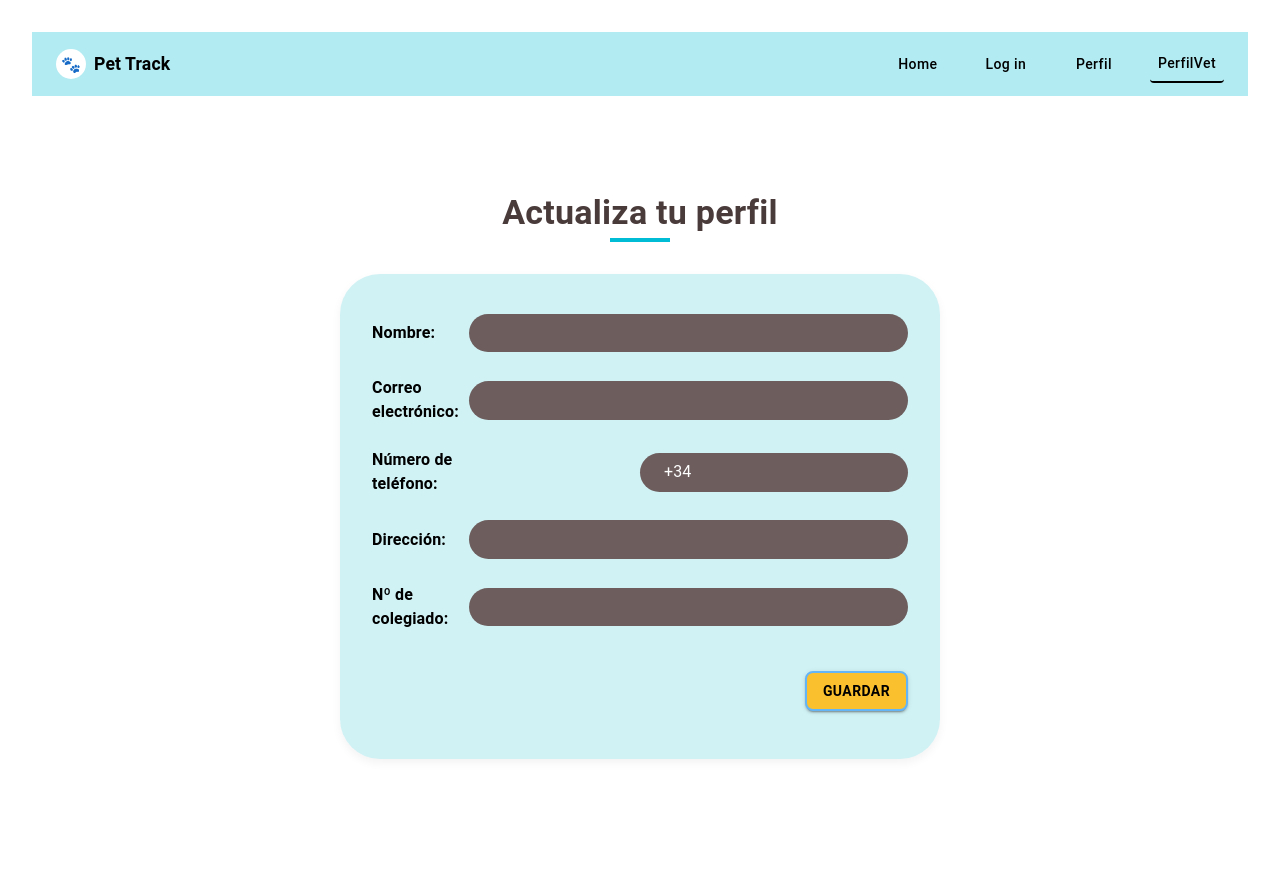
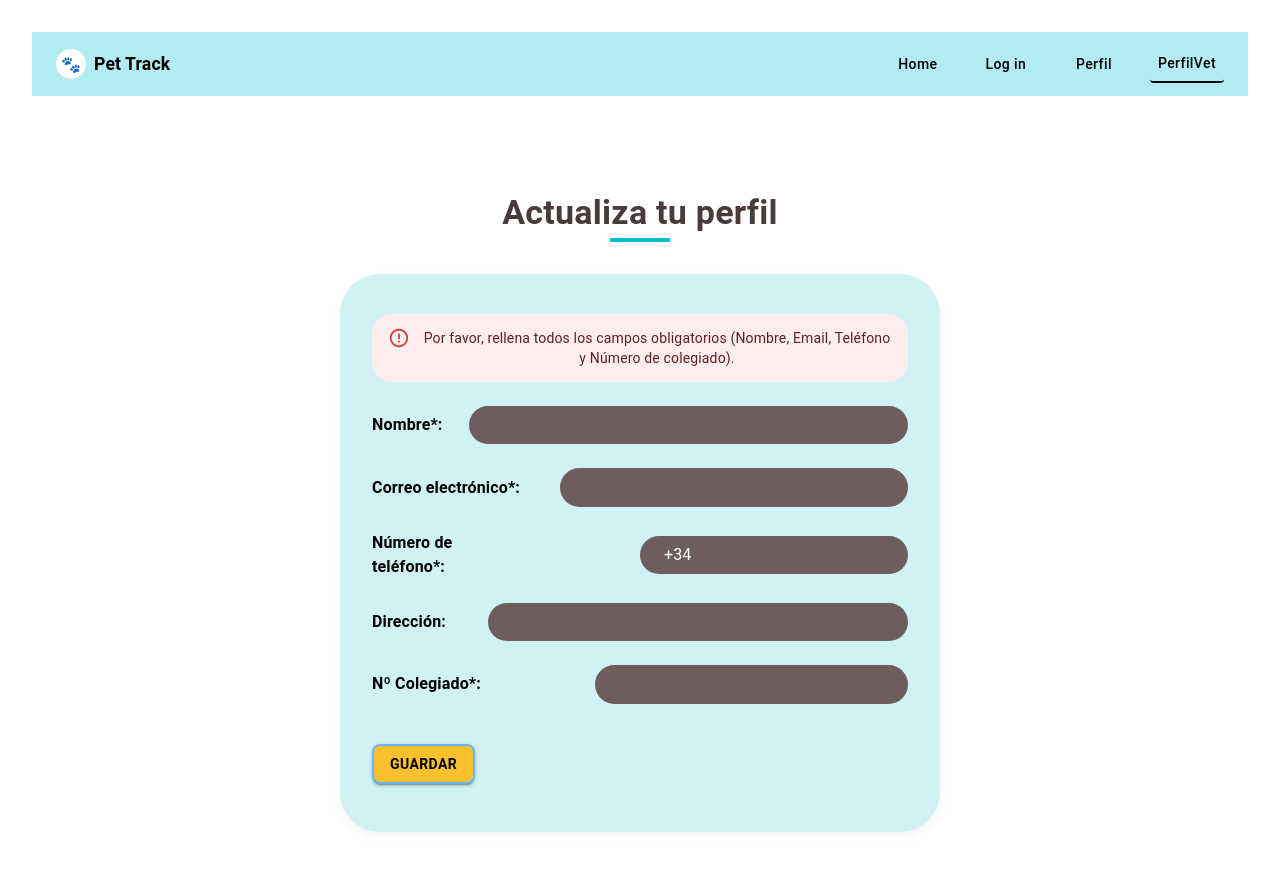
Before and after one commit to ElisaPea/pet-track, a React (Vite) app: page /AccountSettingsVet in a window 1280 px wide. Both pictures are taken after a click on the button "GUARDAR". Shown: the top 870 px of the page. Built offline with nearby package versions, Linux system fonts and the light colour scheme.

Commit message:
Validation formulary AccountSettingsVET

```diff
--- a/src/pages/AccountSettingsVet.tsx
+++ b/src/pages/AccountSettingsVet.tsx
@@ -1,8 +1,56 @@
 import BasicScreen from "../components/BasicScreen";
-import { Box, Typography, TextField, Button, Stack } from "@mui/material";
+import { Box, Typography, TextField, Button, Stack, Collapse, Alert } from "@mui/material";
+import React, { useState, type ChangeEvent } from "react";
+
+export default function AccountSettingsUser() {
+  //Nuevo estado para controlar mensaje de error.
+  const [error, setError] = useState(false);
+  //Nuevo estado para controlar mensaje guardado con éxito.
+  const [success, setSuccess] = useState(false);
+
+  //ArrayList Campos
+const [formData, setFormData] = useState({
+    nombre: "",
+    email: "",
+    telefono: "+34 ",
+    direccion: "",
+    numeroColegiado: "",
+  });
 
 
-export default function AccountSettingsVet() {
+  // Manejador de cambios en los inputs
+const handleChange = (e: React.ChangeEvent<HTMLInputElement>) => {
+    setFormData({ ...formData, [e.target.name]: e.target.value });
+    if (error) setError(false); // Limpiar error mientras escriben
+    // Ocultamos el éxito si el usuario vuelve a escribir
+    if (success) setSuccess(false);
+  };
+  //Funcion campos obligatorios
+  const handleGuardar = () => {
+  const { nombre, email, telefono } = formData;
+    // Verificamos si los obligatorios están vacíos o si el teléfono solo tiene el prefijo
+    if (!nombre.trim() || !email.trim() || telefono.trim() === "+34"||!formData.numeroColegiado.trim()) {
+      setError(true);
+    } else {
+      setError(false);
+      console.log("Datos guardados con éxito:", formData);
+      // Activamos el mensaje de éxito
+      setSuccess(true);
+      console.log("Datos guardados con éxito:", formData);
+      // Vaciamos el formulario (Reset)
+      setFormData({
+        nombre: "",
+        email: "",
+        telefono: "+34 ",
+        direccion: "",
+        numeroColegiado: "",
+      });
+      setTimeout(() => setSuccess(false), 3000);
+
+      // Aquí va conexión a Supabase más adelante
+    }
+};
+
   return (
     <BasicScreen>
       <Box
@@ -38,17 +86,35 @@ export default function AccountSettingsVet() {
         >
           {/* Formulario */}
           <Box component="form" noValidate sx={{ mt: 1 }}>
+
+          {/* Mensaje de Error Visual */}
+          <Collapse in={error}>
+            <Alert severity="error" sx={{ mb: 3, borderRadius: 5 }}>
+              Por favor, rellena todos los campos obligatorios (Nombre, Email, Teléfono y Número de colegiado).
+            </Alert>
+          </Collapse>
+          {/* Mensaje de Error Guardado */}
+        <Collapse in={success}>
+         <Alert severity="success" sx={{ mb: 3, borderRadius: 5 }}>
+            ¡Datos guardados correctamente!
+          </Alert>
+        </Collapse>
+
             <Stack spacing={3} alignItems="center">
-              {/* Campo Correo */}
+              {/* Campo Nombre*/}
               <Stack direction="row" alignItems="center" sx={{ width: "100%" }}>
                 <Typography
                   sx={{ width: 120, textAlign: "left", fontWeight: "bold" }}
                 >
-                  Nombre:
+                  Nombre*:
                 </Typography>
                 <TextField
                   fullWidth
+                  name = "nombre"
                   variant="standard"
+                  value={formData.nombre}
+                  onChange={handleChange}
+                  error={error && !formData.nombre}
                   InputProps={{ disableUnderline: true }}
                   sx={{
                     bgcolor: "#6D5D5D",
@@ -65,13 +131,17 @@ export default function AccountSettingsVet() {
               {/* Campo email */}
               <Stack direction="row" alignItems="center" sx={{ width: "100%" }}>
                 <Typography
-                  sx={{ width: 120, textAlign: "left", fontWeight: "bold" }}
+                  sx={{ width: 300, textAlign: "left", fontWeight: "bold" }}
                 >
-                  Correo electrónico:
+                  Correo electrónico*:
                 </Typography>
                 <TextField
                   fullWidth
                   variant="standard"
+                  name="email"
+                  value={formData.email}
+                  onChange={handleChange}
+                  error={error && !formData.email}
                   InputProps={{ disableUnderline: true }}
                   sx={{
                     bgcolor: "#6D5D5D",
@@ -92,12 +162,15 @@ export default function AccountSettingsVet() {
                 <Typography
                   sx={{ width: 120, textAlign: "left", fontWeight: "bold" }}
                 >
-                  Número de teléfono:
+                  Número de teléfono*:
                 </Typography>
                 <TextField
                   fullWidth
                   variant="standard"
-                  defaultValue="+34 "
+                  name="telefono"
+                  value={formData.telefono}
+                  onChange={handleChange}
+                  error={error && formData.telefono.trim() === "+34"}
                   InputProps={{ disableUnderline: true }}
                   sx={{
                     bgcolor: "#6D5D5D",
@@ -116,13 +189,15 @@ export default function AccountSettingsVet() {
               {/* Campo Dirección */}
               <Stack direction="row" alignItems="center" sx={{ width: "100%" }}>
                 <Typography
-                  sx={{ width: 120, textAlign: "left", fontWeight: "bold" }}
+                  sx={{ width: 150, textAlign: "left", fontWeight: "bold" }}
                 >
                   Dirección:
                 </Typography>
                 <TextField
                   fullWidth
                   variant="standard"
+                  value={formData.direccion}
+                  onChange={handleChange}
                   InputProps={{ disableUnderline: true }}
                   sx={{
                     bgcolor: "#6D5D5D",
@@ -139,14 +214,17 @@ export default function AccountSettingsVet() {
               {/* Campo Centro vet asociado */}
               <Stack direction="row" alignItems="center" sx={{ width: "100%" }}>
                 <Typography
-                  sx={{ width: 120, textAlign: "left", fontWeight: "bold" }}
+                  sx={{ width: 400, textAlign: "left", fontWeight: "bold"}}
                 >
-                  Nº de colegiado:
+                  Nº Colegiado*:
                 </Typography>
                 <TextField
                   fullWidth
                   variant="standard"
-                  InputProps={{ disableUnderline: true }}
+                  onChange={handleChange}
+                  name="numeroColegiado"
+                  value={formData.numeroColegiado}
+                  InputProps={{ disableUnderline: true}}
                   sx={{
                     bgcolor: "#6D5D5D",
                     borderRadius: 50,
@@ -162,11 +240,13 @@ export default function AccountSettingsVet() {
               {/* Botón guardar*/}
               <Box sx={{ width: "100%",
               display: "flex",
-              justifyContent: "flex-end",
+              justifyContent: "space-between",
+              alignItems: "center",
               pt: 2 }}>
 
                 <Button
                   variant="contained"
+                  onClick= {handleGuardar}
                   sx={{
                     bgcolor: "#FBC02D", // Amarillo del botón "Acceder"
                     color: "black",
@@ -179,6 +259,7 @@ export default function AccountSettingsVet() {
                 >
                   GUARDAR
                 </Button>
+
               </Box>
             </Stack>
           </Box>
```
